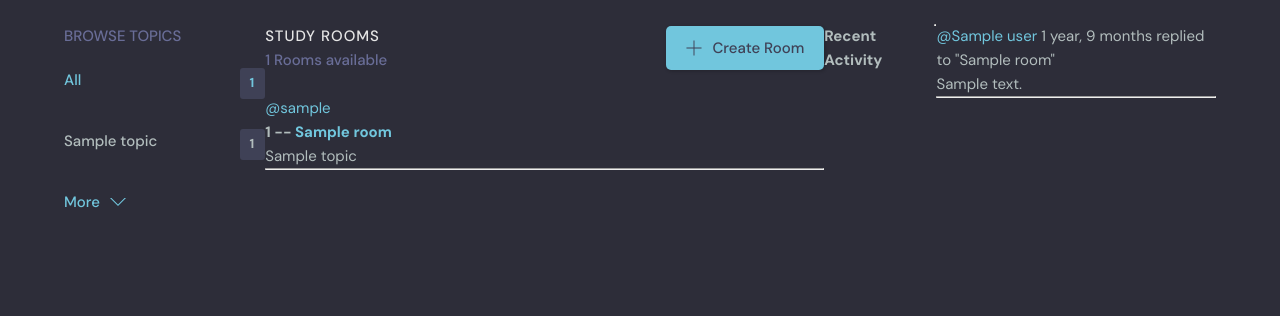
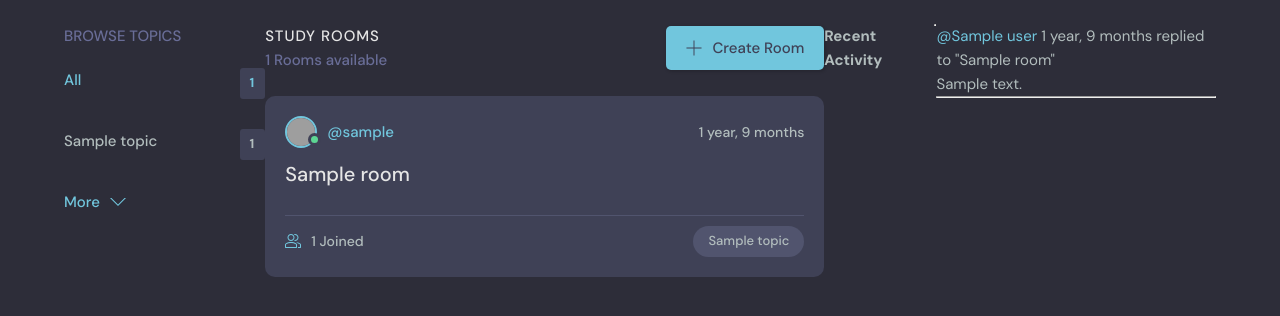
Before and after one commit to markpackham/DjangoDiscordClone, a Django app: template studybud/base/templates/base/home.html in a window 1280 px wide. Shown: the part 76-392 px from the top of the page. Run offline with Django 3.2, Linux system fonts and the light colour scheme; the template is opened without the code that fills it: most values are stand-ins (such as "Sample title", 1, 10 or a date in 2020); grey boxes are pictures that could not be loaded.

Commit message:
re-style feed component
https://youtu.be/PtQiiknWUcI?t=16302

```diff
--- a/studybud/base/templates/base/feed_component.html
+++ b/studybud/base/templates/base/feed_component.html
@@ -1,14 +1,39 @@
-<div>
-    {% for room in rooms %}
-    <div>
-        {% if request.user == room.host %}
-        <a href="{% url 'update-room' room.id %}">Edit</a>
-        <a href="{% url 'delete-room' room.id %}">Delete</a>
-        {% endif %}
-        <a href="{% url 'user-profile' room.host.id %}">@{{room.host.username}}</a>
-        <h5>{{room.id}} -- <a href="{% url 'room' room.id %}">{{room.name}}</h5></a>
-        <small>{{room.topic.name}}</small>
-        <hr>
+{% for room in rooms %}
+<div class="roomListRoom">
+    <div class="roomListRoom__header">
+        <a href="{% url 'user-profile' room.host.id %}" class="roomListRoom__author">
+            <div class="avatar avatar--small active">
+                <img src="https://randomuser.me/api/portraits/men/11.jpg" />
+            </div>
+            <span>@{{room.host.username}}</span>
+        </a>
+        <div class="roomListRoom__actions">
+            <span>{{room.created|timesince}}</span>
+        </div>
     </div>
-    {% endfor %}
+    <div class="roomListRoom__content">
+        <a href="{% url 'room' room.id %}">{{room.name}}</a>
+    </div>
+    <div class="roomListRoom__meta">
+        <a href="{% url 'room' room.id %}" class="roomListRoom__joined">
+            <svg version="1.1" xmlns="http://www.w3.org/2000/svg" width="32" height="32" viewBox="0 0 32 32">
+                <title>user-group</title>
+                <path
+                    d="M30.539 20.766c-2.69-1.547-5.75-2.427-8.92-2.662 0.649 0.291 1.303 0.575 1.918 0.928 0.715 0.412 1.288 1.005 1.71 1.694 1.507 0.419 2.956 1.003 4.298 1.774 0.281 0.162 0.456 0.487 0.456 0.85v4.65h-4v2h5c0.553 0 1-0.447 1-1v-5.65c0-1.077-0.56-2.067-1.461-2.584z">
+                </path>
+                <path
+                    d="M22.539 20.766c-6.295-3.619-14.783-3.619-21.078 0-0.901 0.519-1.461 1.508-1.461 2.584v5.65c0 0.553 0.447 1 1 1h22c0.553 0 1-0.447 1-1v-5.651c0-1.075-0.56-2.064-1.461-2.583zM22 28h-20v-4.65c0-0.362 0.175-0.688 0.457-0.85 5.691-3.271 13.394-3.271 19.086 0 0.282 0.162 0.457 0.487 0.457 0.849v4.651z">
+                </path>
+                <path
+                    d="M19.502 4.047c0.166-0.017 0.33-0.047 0.498-0.047 2.757 0 5 2.243 5 5s-2.243 5-5 5c-0.168 0-0.332-0.030-0.498-0.047-0.424 0.641-0.944 1.204-1.513 1.716 0.651 0.201 1.323 0.331 2.011 0.331 3.859 0 7-3.141 7-7s-3.141-7-7-7c-0.688 0-1.36 0.131-2.011 0.331 0.57 0.512 1.089 1.075 1.513 1.716z">
+                </path>
+                <path
+                    d="M12 16c3.859 0 7-3.141 7-7s-3.141-7-7-7c-3.859 0-7 3.141-7 7s3.141 7 7 7zM12 4c2.757 0 5 2.243 5 5s-2.243 5-5 5-5-2.243-5-5c0-2.757 2.243-5 5-5z">
+                </path>
+            </svg>
+            {{room.participants.all.count}} Joined
+        </a>
+        <p class="roomListRoom__topic">{{room.topic.name}}</p>
+    </div>
 </div>
+{% endfor %}
```
